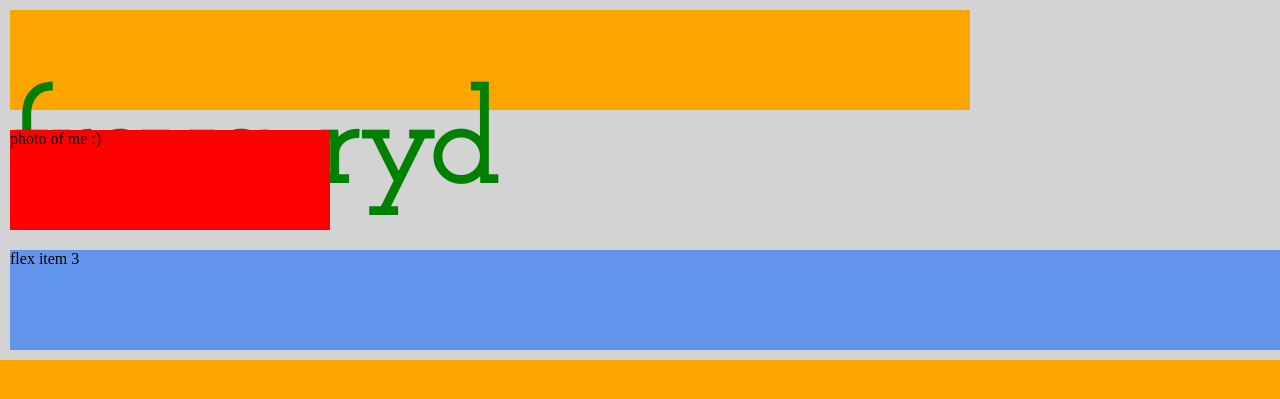
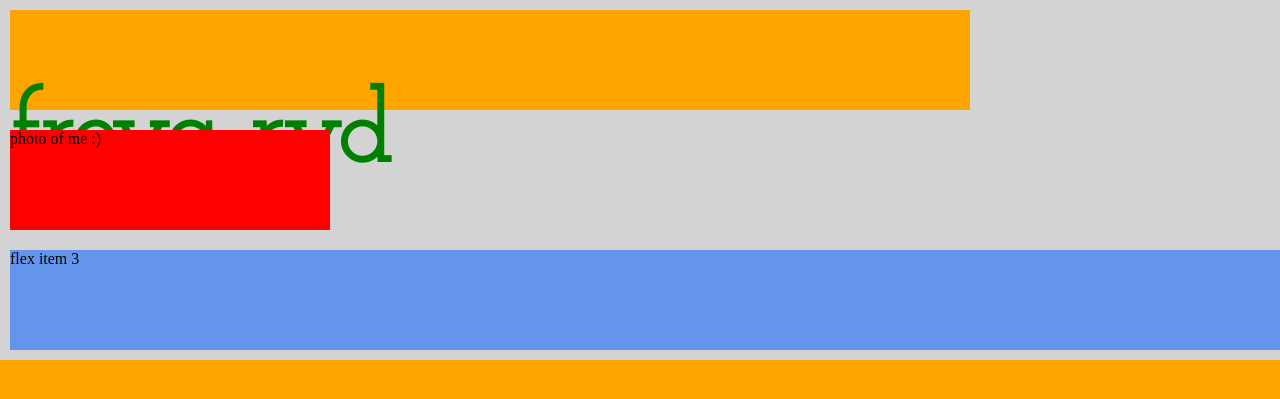
Before and after one commit to freyaryd/freyaryd.github.io, a PHP site: page / in a window 1280 px wide. Shown: the top 399 px of the page. Run offline with PHP 8.4, Linux system fonts and the light colour scheme.

Commit message:
Update main2.css

```diff
--- a/css/main2.css
+++ b/css/main2.css
@@ -39,7 +39,7 @@ body{
 }
 h1{
     font-family: 'Josefin Slab', serif;
-    font-size: 800%;
+    font-size: 100px;
     color: green;
     text-align: left;
     margin-top: 8%;
```
